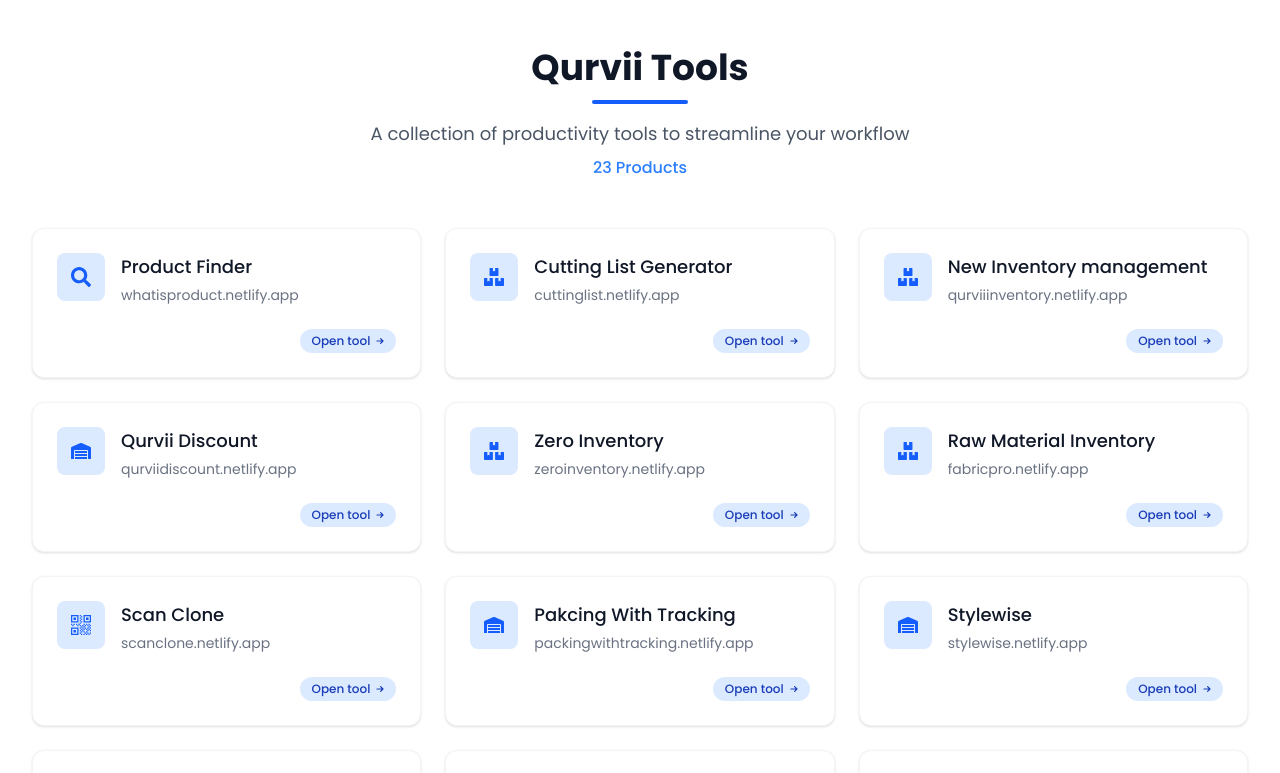
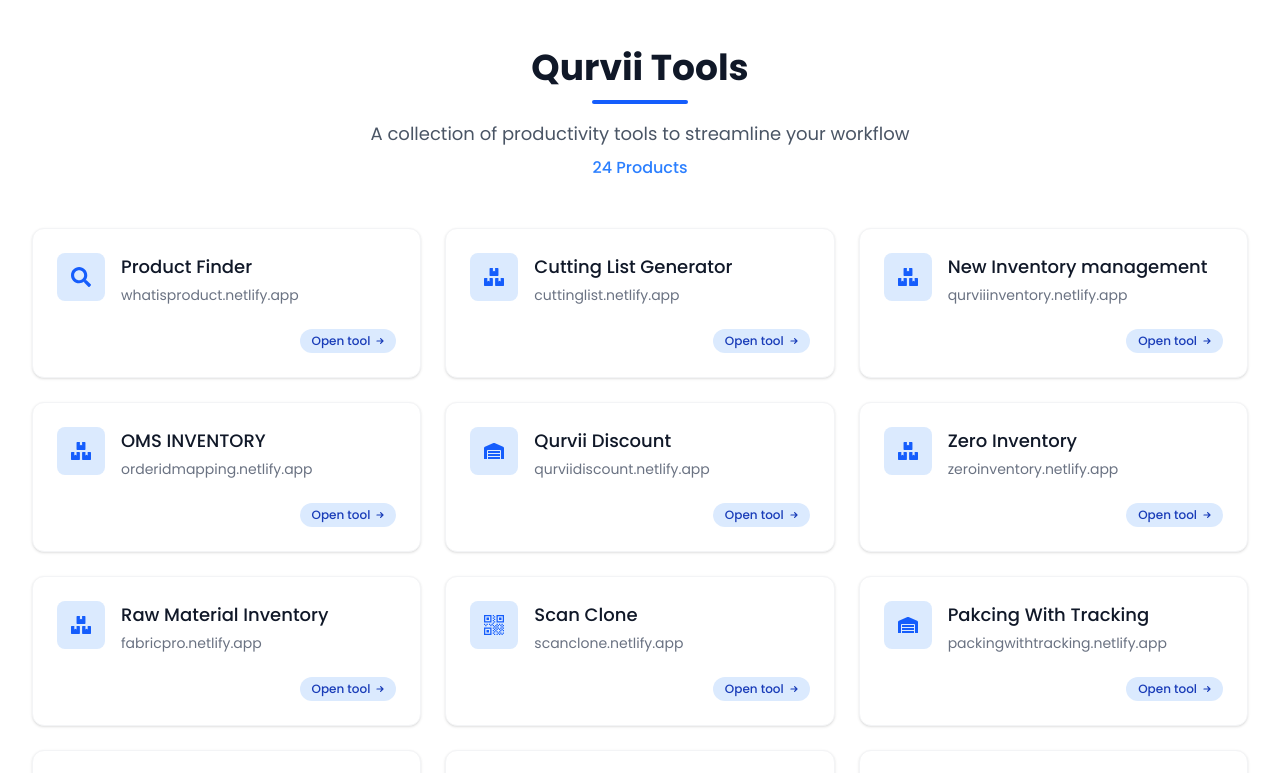
Before and after one commit to Sachinrawat6/tool, a React (Vite) app: page / in a window 1280 px wide. Shown: the top 773 px of the page. Built offline with nearby package versions, Linux system fonts and the light colour scheme.

Commit message:
order id mapping added

```diff
--- a/src/components/Tools.jsx
+++ b/src/components/Tools.jsx
@@ -33,6 +33,11 @@ export const header_with_url = [
   {
     header: "New Inventory management",
     url: "https://qurviiinventory.netlify.app/",
+    icon: <FaBoxes />,
+  },
+   {
+    header: "OMS INVENTORY",
+    url: "https://orderidmapping.netlify.app/",
     icon: <FaBoxes />,
   },
    {
```
